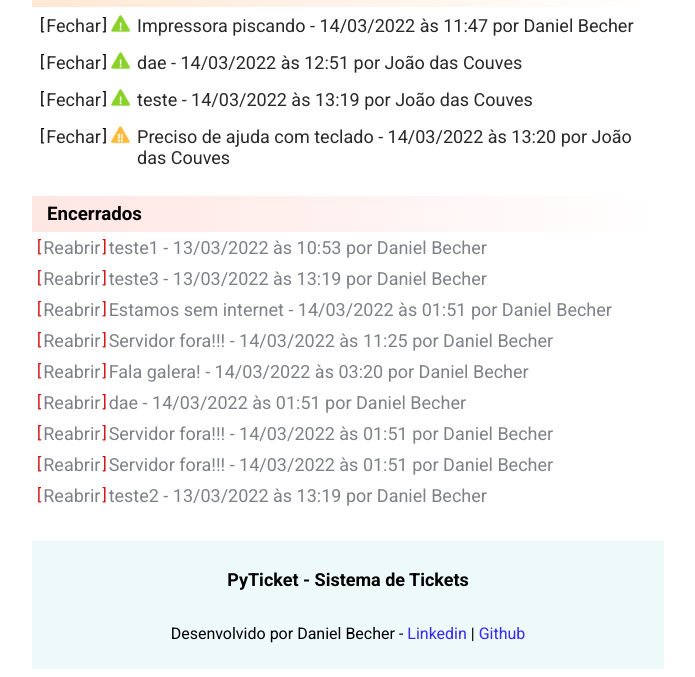
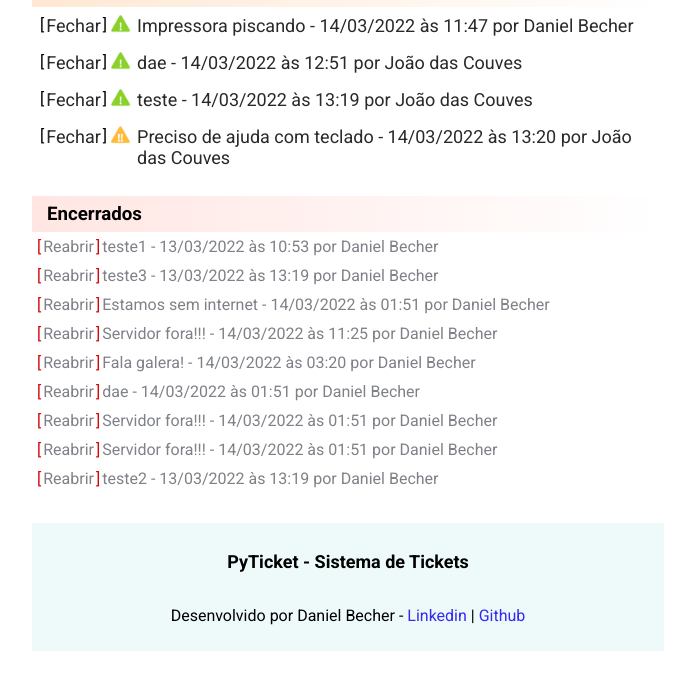
Before and after one commit to danielbecher/pyticket, a Django app: page /tickets/ in a window 1280 px wide. Shown: the part 524-1201 px from the top of the page, without its empty margins (292-987 px from the left). After the commit the page ends 1175 px from the top, so only its background shows below. Run offline with Django 4.2, Linux system fonts and the light colour scheme; a user stored in the database is signed in; data comes from the database, SQL or seed files in the repository.

Commit message:
Melhorando estilos CSS

```diff
--- a/pyticket/static/css/tickets.css
+++ b/pyticket/static/css/tickets.css
@@ -76,13 +76,16 @@
 }
 
 .tickets__links--fechado {
-    font-size: 18px;
+    font-size: 16px;
     text-decoration: none;
     color: #7e8187;
     padding: 0 2px;
 }
 
 .tickets__links:hover {
+}
+
+.tickets__links--fechado:hover {
     text-decoration: underline;
     font-weight: bold;
 }
```
